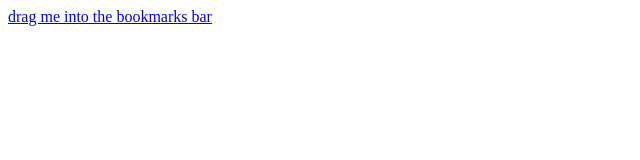
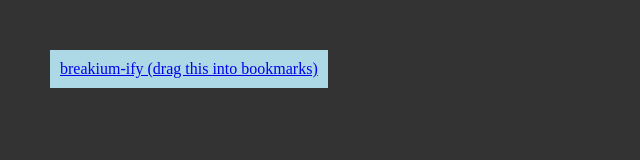
Before and after one commit to bachwebsite/mixmath, a plain HTML site: page bmlts.html in a window 1280 px wide. Shown: the whole page, without its empty margins (0-640 px from the left). Drawn offline with Linux system fonts and the light colour scheme.

Commit message:
Update bmlts.html

```diff
--- a/bmlts.html
+++ b/bmlts.html
@@ -3,9 +3,61 @@
 <head>
     <meta charset="UTF-8">
     <meta name="viewport" content="width=device-width, initial-scale=1.0">
-    <title>Bookmarklets</title>
+    <title>MixMath</title>
+    <style>
+        * { margin: 0; padding: 0; overflow-x: hidden; overflow-y: hidden;}
+        body {
+            background-color: #333333;
+        }
+        #cont {
+        }
+        .element {
+            margin-top: 50px;
+            margin-left: 50px;
+            display: inline-block;
+            padding: 10px;
+            background-color: lightblue;
+            transition: transform 0.1s ease-in-out;
+        }
+
+        .shiver-effect {
+            animation: shiver 1s ease-in-out infinite;
+        }
+
+        @keyframes shiver {
+            0%, 100% {
+                transform: translateX(0);
+            }
+            25% {
+                transform: translateX(-3px) rotate(-3deg);
+            }
+            50% {
+                transform: translateX(3px) rotate(3deg);
+            }
+            75% {
+                transform: translateX(-2px) rotate(-2deg);
+            }
+        }
+
+    </style>
 </head>
 <body>
-    <a href="javascript:(function()%7Bvar%20siteUrl%20%3D%20%22https%3A%2F%2Fbreakium.com%22%3Bvar%20iframe%20%3D%20document.createElement('iframe')%3Biframe.src%20%3D%20siteUrl%3Biframe.style.position%20%3D%20'fixed'%3Biframe.style.top%20%3D%20'0'%3Biframe.style.left%20%3D%20'0'%3Biframe.style.width%20%3D%20'100%25'%3Biframe.style.height%20%3D%20'100%25'%3Biframe.style.border%20%3D%20'none'%3Biframe.style.zIndex%20%3D%20'999999'%3Bdocument.body.appendChild(iframe)%3B%7D)()">drag me into the bookmarks bar</a>
+    <div id="cont">
+        <a class="element" onmousedown="startShiver()" onmouseup="stopShiver()" href="javascript:(function()%7Bvar%20siteUrl%20%3D%20%22https%3A%2F%2Fbreakium.com%22%3Bvar%20iframe%20%3D%20document.createElement('iframe')%3Biframe.src%20%3D%20siteUrl%3Biframe.style.position%20%3D%20'fixed'%3Biframe.style.top%20%3D%20'0'%3Biframe.style.left%20%3D%20'0'%3Biframe.style.width%20%3D%20'100%25'%3Biframe.style.height%20%3D%20'100%25'%3Biframe.style.border%20%3D%20'none'%3Biframe.style.zIndex%20%3D%20'999999'%3Bvar%20closeButton%20%3D%20document.createElement('button')%3BcloseButton.innerHTML%20%3D%20'X'%3BcloseButton.style.position%20%3D%20'fixed'%3BcloseButton.style.top%20%3D%20'10px'%3BcloseButton.style.left%20%3D%20'10px'%3BcloseButton.style.zIndex%20%3D%20'1000000'%3BcloseButton.onclick%20%3D%20function()%20%7Bdocument.body.removeChild(iframe)%3Bdocument.body.removeChild(closeButton)%3B%7D%3Bdocument.body.appendChild(iframe)%3Bdocument.body.appendChild(closeButton)%3B%7D)()">breakium-ify (drag this into bookmarks)</a>
+    </div>
+    <script>
+        let shiverInterval;
+
+        function startShiver() {
+            shiverInterval = setInterval(() => {
+                document.querySelector('.element').classList.toggle('shiver-effect');
+            }, 100);
+        }
+
+        function stopShiver() {
+            clearInterval(shiverInterval);
+            document.querySelector('.element').classList.remove('shiver-effect');
+        }
+    </script>
 </body>
 </html>
```
